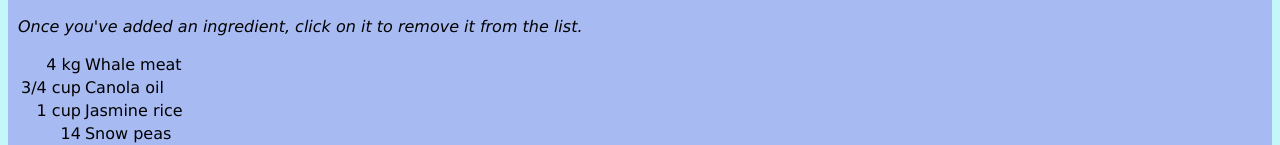
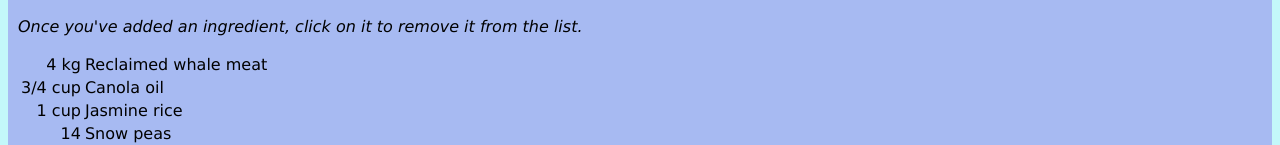
Before and after one commit to AngusJK/Fact-Probe, a plain HTML site: page recipe.html in a window 1280 px wide. Shown: the part 515-660 px from the top of the page. Drawn offline with nearby package versions, Linux system fonts and the light colour scheme.

Commit message:
edited ingredients

```diff
--- a/recipe.html
+++ b/recipe.html
@@ -34,7 +34,7 @@
 		<table>
 			<tr>
 				<td style="text-align:right">4 kg</td>
-				<td class="item">Whale meat</td>
+				<td class="item">Reclaimed whale meat</td>
 			</tr>
 			<tr>
 				<td style="text-align:right">3/4 cup</td>
```
